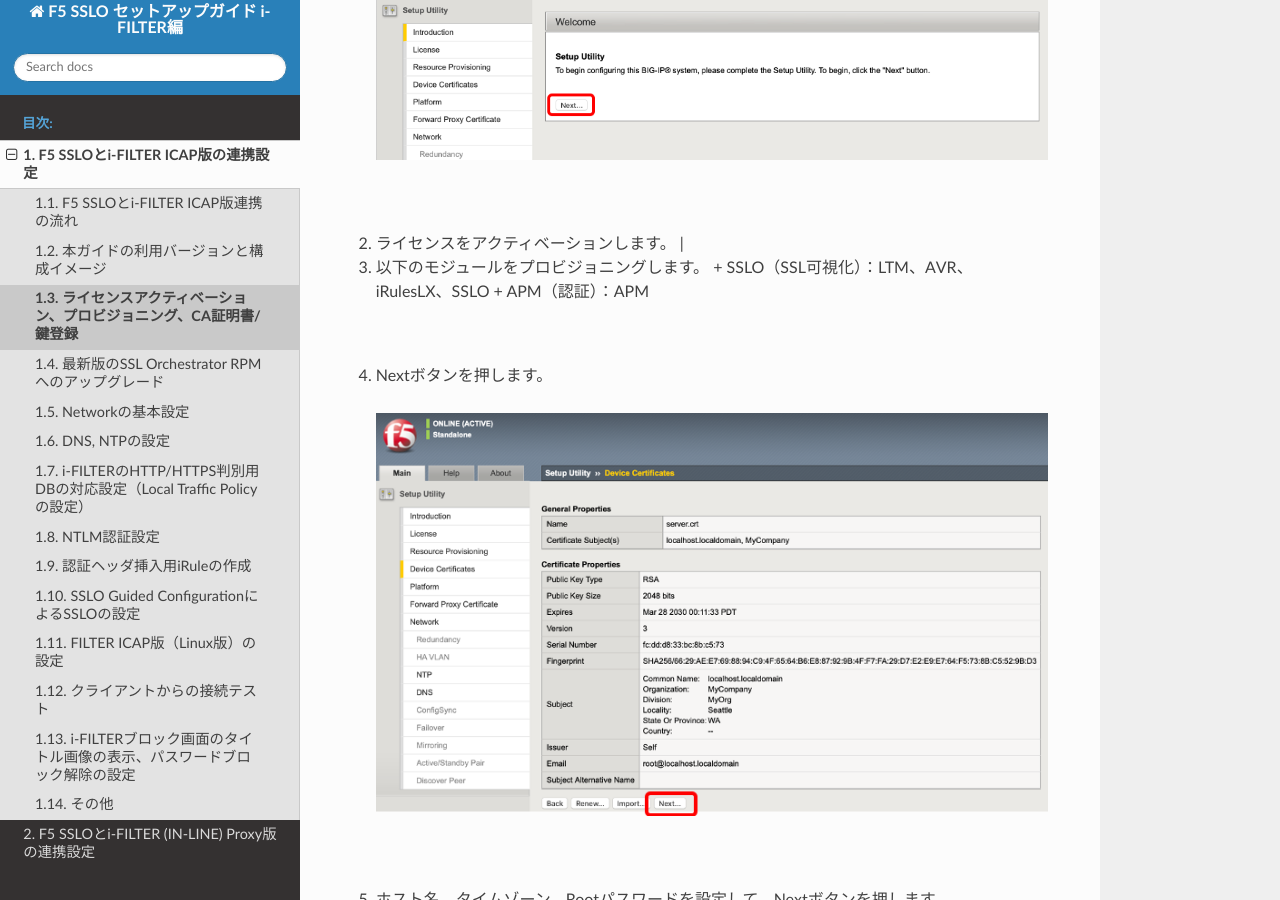
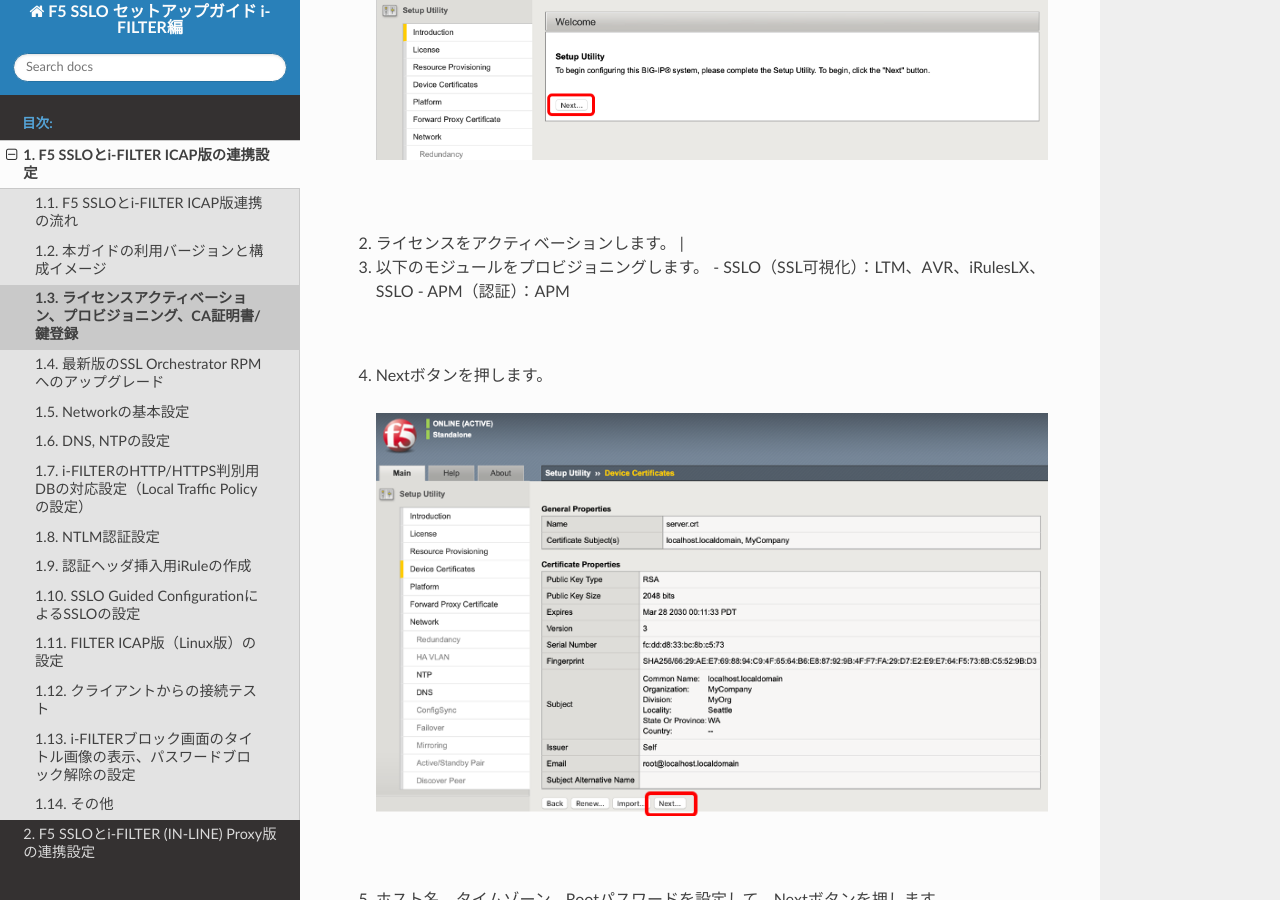
Before and after one commit to BeF5/f5j-sslo-iswf, a Sphinx documentation site: the page built from docs/content1/module03/module03.rst, in a window 1280 px wide and 900 px high, scrolled down 356 px. Built offline with Sphinx 7.4.7 and the Read the Docs theme 2.0.0, drawn with Linux system fonts in a browser that asks for light colours.

Commit message:
no message

```diff
--- a/docs/content1/module03/module03.rst
+++ b/docs/content1/module03/module03.rst
@@ -8,8 +8,8 @@
 #. ライセンスをアクティベーションします。
    |
 #. 以下のモジュールをプロビジョニングします。
-   + SSLO（SSL可視化）：LTM、AVR、iRulesLX、SSLO
-   + APM（認証）：APM
+   - SSLO（SSL可視化）：LTM、AVR、iRulesLX、SSLO
+   - APM（認証）：APM
 
    .. image: images/mod3-2.png
    |
```
